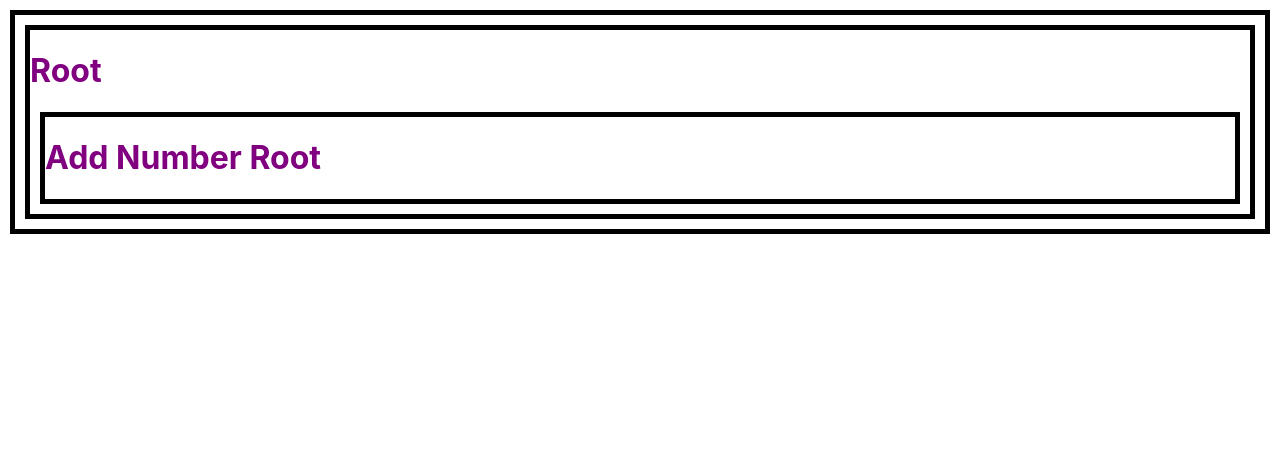
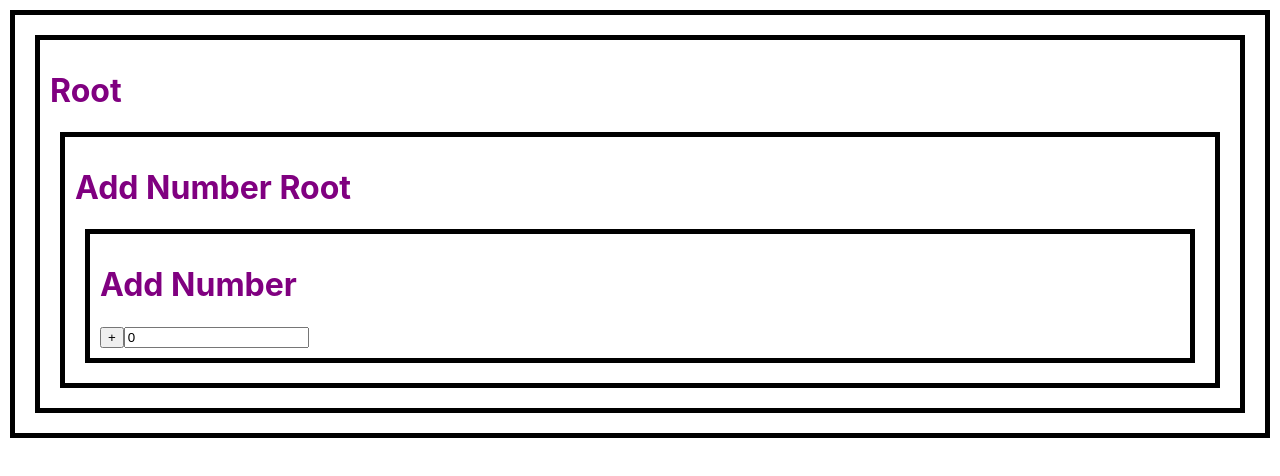
Before and after one commit to yj-leeee/yujinStudy, a React (Create React App) app in the folder study/DailyCoding/react-redux/: page / in a window 1280 px wide. Shown: the top 476 px of the page. Built offline with nearby package versions, Linux system fonts and the light colour scheme.

Commit message:
AddNumber 만들기

```diff
--- a/study/DailyCoding/react-redux/src/App.css
+++ b/study/DailyCoding/react-redux/src/App.css
@@ -1,3 +1,4 @@
 div{border: 5px solid black;
 margin: 10px;
-color: purple;}
+color: purple;
+padding: 10px;}
--- a/study/DailyCoding/react-redux/src/App.js
+++ b/study/DailyCoding/react-redux/src/App.js
@@ -1,11 +1,24 @@
 import React, {Component} from 'react';
 import './App.css';
+
+class AddNumber extends Component{
+  render(){
+    return(
+      <div>
+        <h1>Add Number</h1>
+        <input type="button" value="+"></input>
+        <input type="text" value="0"></input>
+      </div>
+    )
+  }
+}
 
 class AddNumberRoot extends Component{
   render(){
     return(
       <div>
         <h1>Add Number Root</h1>
+        <AddNumber></AddNumber>
       </div>
     )
   }
```
